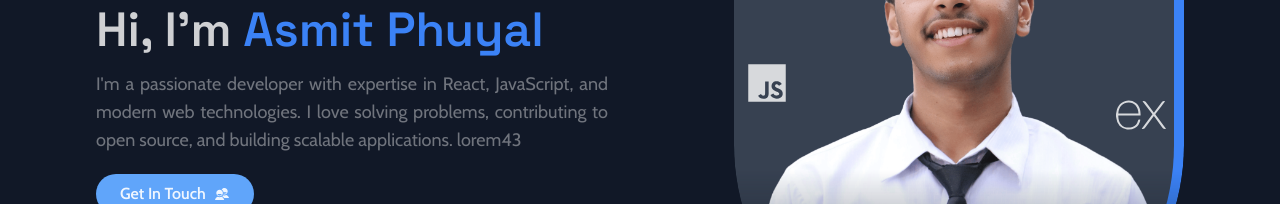
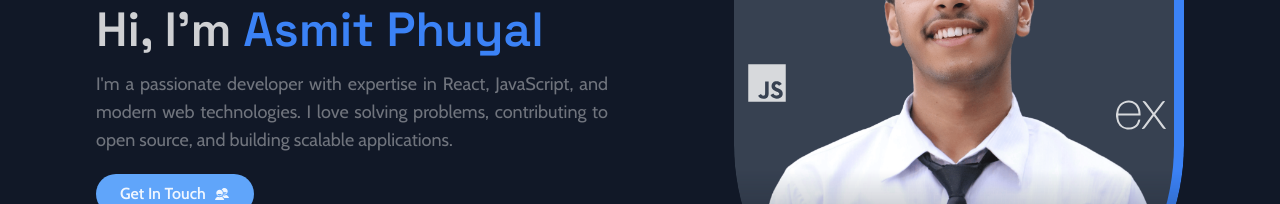
Before and after one commit to fuyalasmit/portfolio-website, a React (Vite) app: page / in a window 1280 px wide. Shown: the part 230-434 px from the top of the page. Built offline with nearby package versions, Linux system fonts and the light colour scheme.

Commit message:
lorem removed

```diff
--- a/src/components/HeroContent.jsx
+++ b/src/components/HeroContent.jsx
@@ -14,7 +14,6 @@ const HeroContent = ({ variants }) => {
       </h2>
       <p className="mt-4 text-white/40 md:text-lg text-justify">
       I'm a passionate developer with expertise in React, JavaScript, and modern web technologies. I love solving problems, contributing to open source, and building scalable applications.
-      lorem43
       </p>
       <div className="flex items-center gap-3 mt-5">
         <Button className="flex gap-2 items-center" onClick={scrollToContact} >Get In Touch <IoMdContacts /> </Button>
```
